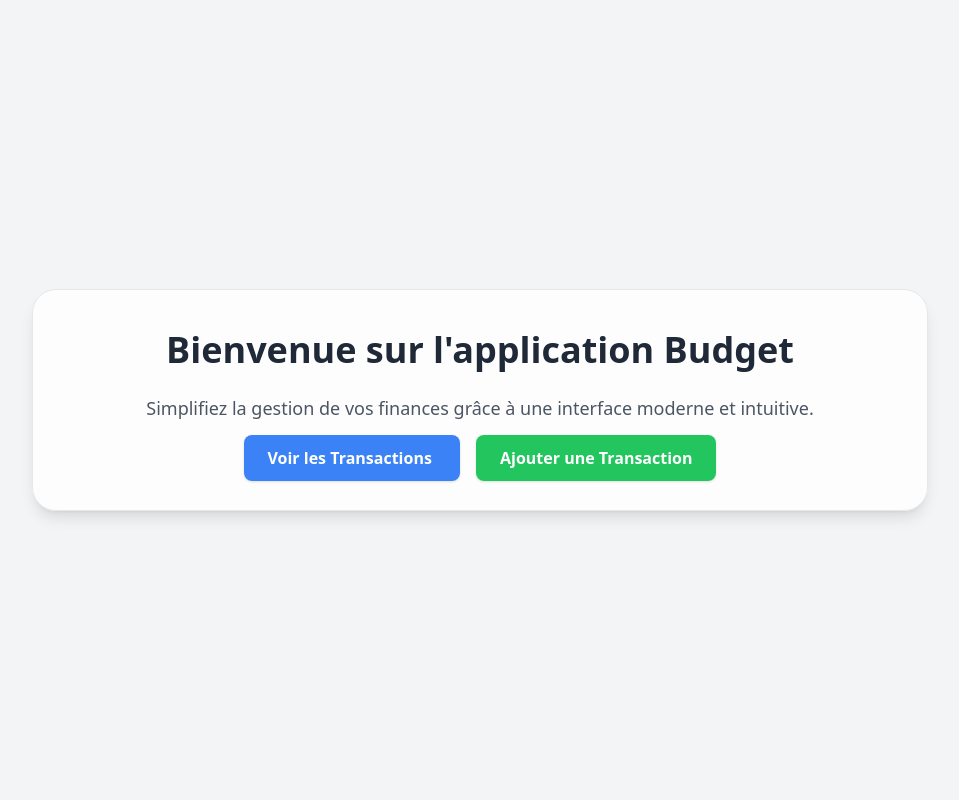
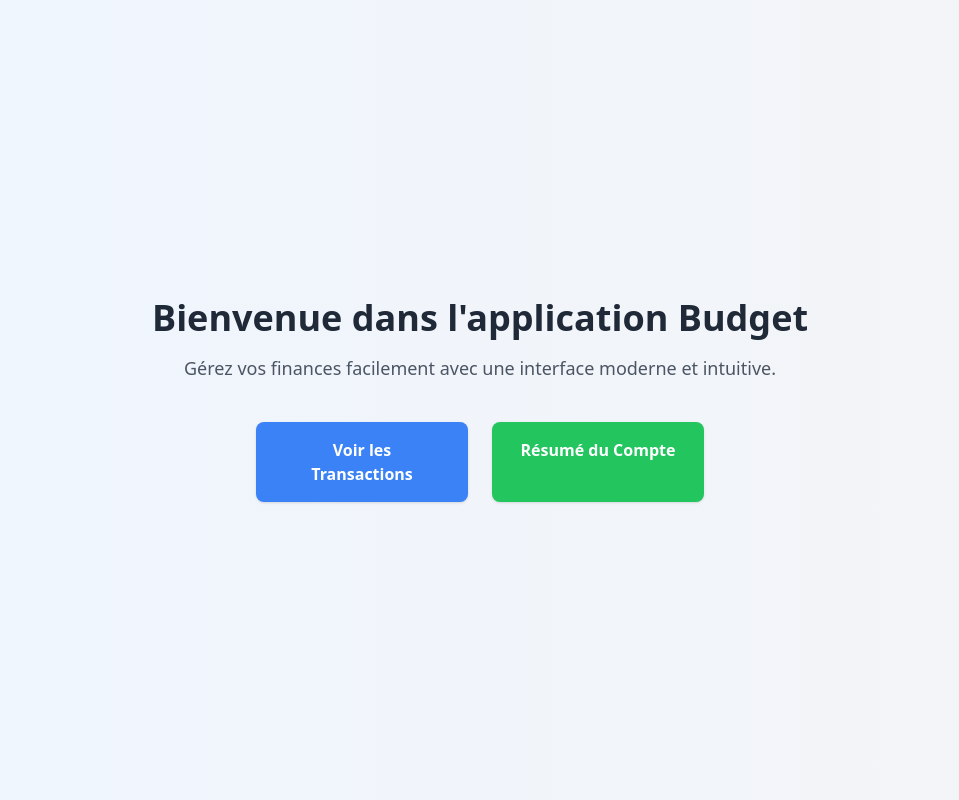
Before and after one commit to Jonathancassara/Budget_WebaApp, a Django app: page / in a window 1280 px wide. Shown: the whole page, without its empty margins (160-1119 px from the left). Run offline with Django 5.2, Linux system fonts and the light colour scheme.

Commit message:
add button compte
add button compte to index
test ok

```diff
--- a/budget/frontend/templates/frontend/index.html
+++ b/budget/frontend/templates/frontend/index.html
@@ -10,23 +10,28 @@
 <body class="bg-gray-100 text-gray-800 font-sans">
 
     <!-- Main Container -->
-    <div class="min-h-screen flex items-center justify-center">
-        <!-- Hero Section -->
-        <div class="bg-white/80 backdrop-blur-md rounded-3xl shadow-lg p-10 max-w-4xl w-full text-center border border-gray-200">
-            <h1 class="text-4xl font-extrabold text-gray-800 mb-6">
-                Bienvenue sur l'application Budget
-            </h1>
-            <p class="text-lg text-gray-600 mb-6">
-                Simplifiez la gestion de vos finances grâce à une interface moderne et intuitive.
+    <div class="min-h-screen flex flex-col items-center justify-center bg-gradient-to-r from-blue-50 to-gray-100">
+        <!-- Header -->
+        <div class="text-center mb-10">
+            <h1 class="text-4xl font-extrabold text-gray-800 mb-4">Bienvenue dans l'application Budget</h1>
+            <p class="text-lg text-gray-600">
+                Gérez vos finances facilement avec une interface moderne et intuitive.
             </p>
-            <div>
-                <a href="{% url 'transactions_list' %}" class="px-6 py-3 bg-blue-500 text-white font-semibold rounded-lg shadow hover:bg-blue-600 focus:outline-none focus:ring-2 focus:ring-blue-300">
-                    Voir les Transactions
-                </a>
-                <a href="{% url 'ajouter_transaction' %}" class="ml-4 px-6 py-3 bg-green-500 text-white font-semibold rounded-lg shadow hover:bg-green-600 focus:outline-none focus:ring-2 focus:ring-green-300">
-                    Ajouter une Transaction
-                </a>
-            </div>
+        </div>
+
+        <!-- Navigation Buttons -->
+        <div class="grid grid-cols-1 sm:grid-cols-2 gap-6 max-w-md w-full">
+            <!-- Button: Voir les Transactions -->
+            <a href="{% url 'transactions_list' %}"
+               class="px-6 py-4 bg-blue-500 text-white font-semibold text-center rounded-lg shadow hover:bg-blue-600 focus:outline-none focus:ring-2 focus:ring-blue-300">
+                Voir les Transactions
+            </a>
+
+            <!-- Button: Résumé du Compte -->
+            <a href="{% url 'compte' %}"
+               class="px-6 py-4 bg-green-500 text-white font-semibold text-center rounded-lg shadow hover:bg-green-600 focus:outline-none focus:ring-2 focus:ring-green-300">
+                Résumé du Compte
+            </a>
         </div>
     </div>
 
--- a/budget/static/css/style.css
+++ b/budget/static/css/style.css
@@ -617,10 +617,6 @@ video {
   margin-left: 0.5rem;
 }
 
-.ml-4 {
-  margin-left: 1rem;
-}
-
 .mt-8 {
   margin-top: 2rem;
 }
@@ -635,6 +631,10 @@ video {
 
 .table {
   display: table;
+}
+
+.grid {
+  display: grid;
 }
 
 .min-h-screen {
@@ -657,8 +657,20 @@ video {
   max-width: 32rem;
 }
 
+.max-w-md {
+  max-width: 28rem;
+}
+
 .table-auto {
   table-layout: auto;
+}
+
+.grid-cols-1 {
+  grid-template-columns: repeat(1, minmax(0, 1fr));
+}
+
+.flex-col {
+  flex-direction: column;
 }
 
 .items-center {
@@ -671,6 +683,10 @@ video {
 
 .justify-between {
   justify-content: space-between;
+}
+
+.gap-6 {
+  gap: 1.5rem;
 }
 
 .space-x-2 > :not([hidden]) ~ :not([hidden]) {
@@ -798,6 +814,20 @@ video {
 .bg-yellow-500 {
   --tw-bg-opacity: 1;
   background-color: rgb(234 179 8 / var(--tw-bg-opacity, 1));
+}
+
+.bg-gradient-to-r {
+  background-image: linear-gradient(to right, var(--tw-gradient-stops));
+}
+
+.from-blue-50 {
+  --tw-gradient-from: #eff6ff var(--tw-gradient-from-position);
+  --tw-gradient-to: rgb(239 246 255 / 0) var(--tw-gradient-to-position);
+  --tw-gradient-stops: var(--tw-gradient-from), var(--tw-gradient-to);
+}
+
+.to-gray-100 {
+  --tw-gradient-to: #f3f4f6 var(--tw-gradient-to-position);
 }
 
 .p-10 {
@@ -1089,3 +1119,9 @@ video {
   --tw-ring-opacity: 1;
   --tw-ring-color: rgb(253 224 71 / var(--tw-ring-opacity, 1));
 }
+
+@media (min-width: 640px) {
+  .sm\:grid-cols-2 {
+    grid-template-columns: repeat(2, minmax(0, 1fr));
+  }
+}
```
